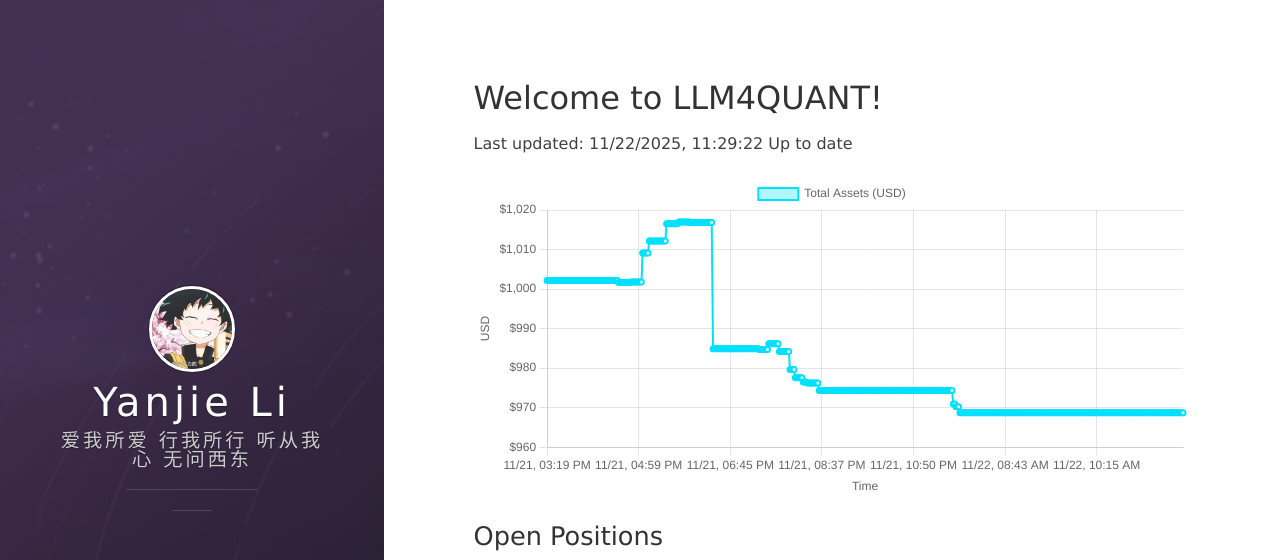
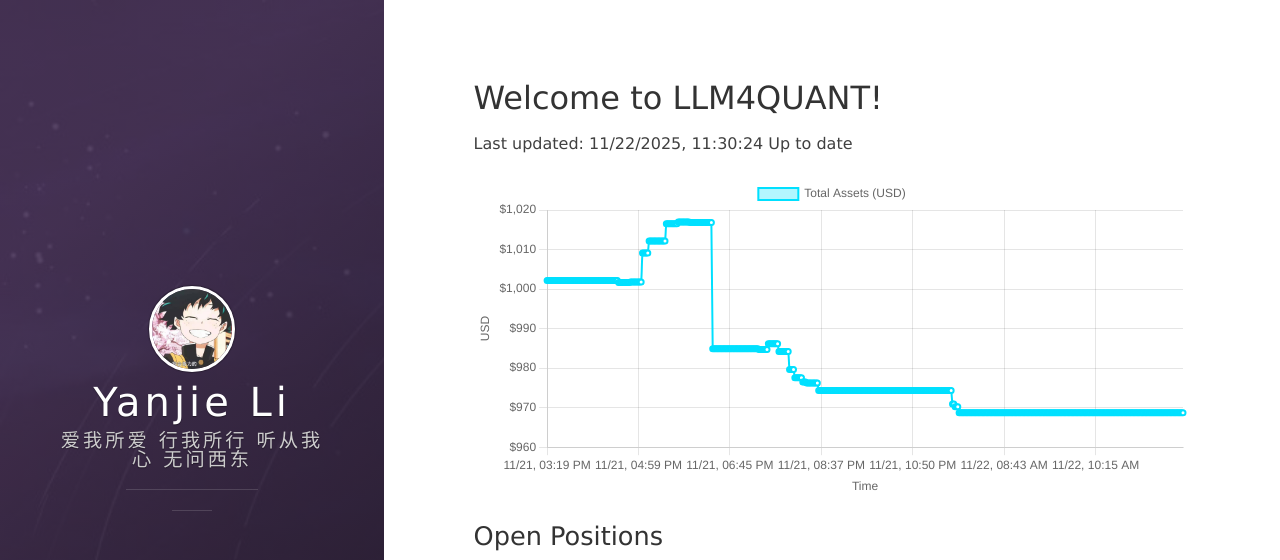
Before and after one commit to leeyegy/leeyegy.github.io, a Jekyll site: the page built from live-trading.html, in a window 1280 px wide and 1026 px high. Shown: the top 560 px of the window. Built offline with Jekyll 4.4.1, drawn with Linux system fonts in a browser that asks for light colours; nearby versions of some CDN libraries.

Commit message:
AccountMonitor: update balance history 2025-11-22T19:30:24+08:00

```diff
--- a/assets/data/binance/balance-history.json
+++ b/assets/data/binance/balance-history.json
@@ -1,5 +1,5 @@
 {
-  "generatedAt": "2025-11-22T19:29:22+08:00",
+  "generatedAt": "2025-11-22T19:30:24+08:00",
   "asset": "total_usd_value",
   "history": [
     {
@@ -1920,6 +1920,10 @@
     },
     {
       "timestamp": "2025-11-22T19:29:22+08:00",
+      "totalUsd": 968.69074819
+    },
+    {
+      "timestamp": "2025-11-22T19:30:24+08:00",
       "totalUsd": 968.69074819
     }
   ]
```
